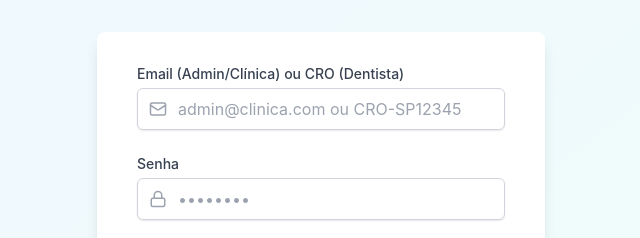
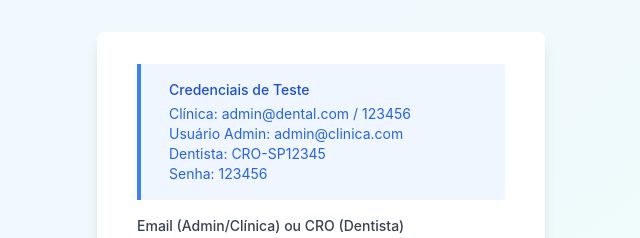
Before and after one commit to EricSilvaSt/jul.ia, a React (Vite) app: page /login in a window 1280 px wide. Shown: the part 436-674 px from the top of the page, without its empty margins (319-959 px from the left). Built offline with nearby package versions, Linux system fonts and the light colour scheme; no server answers.

Commit message:
Updated LoginPage.tsx

```diff
--- a/src/pages/LoginPage.tsx
+++ b/src/pages/LoginPage.tsx
@@ -66,7 +66,7 @@ const LoginPage: React.FC = () => {
       <div className="mt-8 sm:mx-auto sm:w-full sm:max-w-md">
         <div className="bg-white py-8 px-4 shadow-lg sm:rounded-lg sm:px-10">
           {/* Credenciais de Teste */}
-          {/* <div className="mb-4 bg-blue-50 border-l-4 border-blue-500 p-4">
+          <div className="mb-4 bg-blue-50 border-l-4 border-blue-500 p-4">
             <div className="flex">
               <div className="ml-3">
                 <p className="text-sm text-blue-700 font-medium">Credenciais de Teste</p>
@@ -76,7 +76,7 @@ const LoginPage: React.FC = () => {
                 <p className="text-sm text-blue-600">Senha: 123456</p>
               </div>
             </div>
-          </div> */}
+          </div>
 
           {error && (
             <div className="mb-4 bg-red-50 border-l-4 border-red-500 p-4">
```
